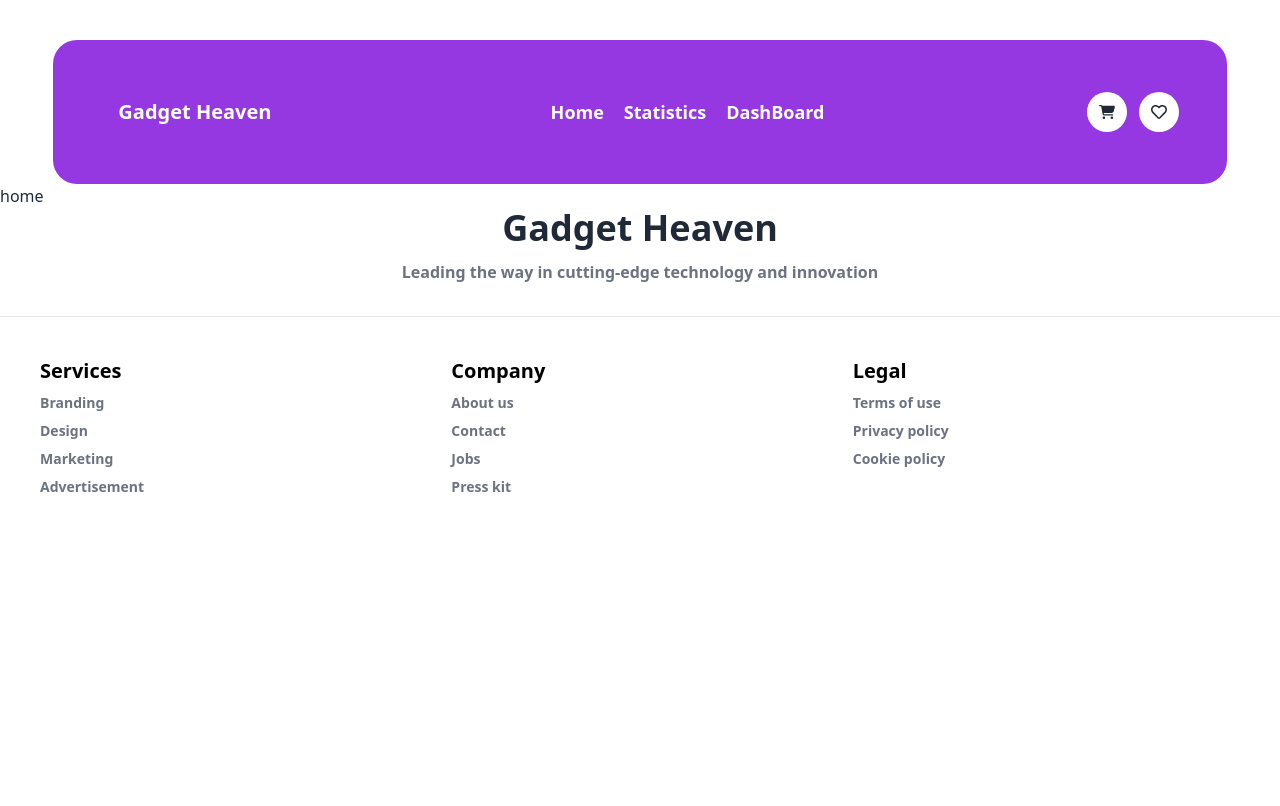
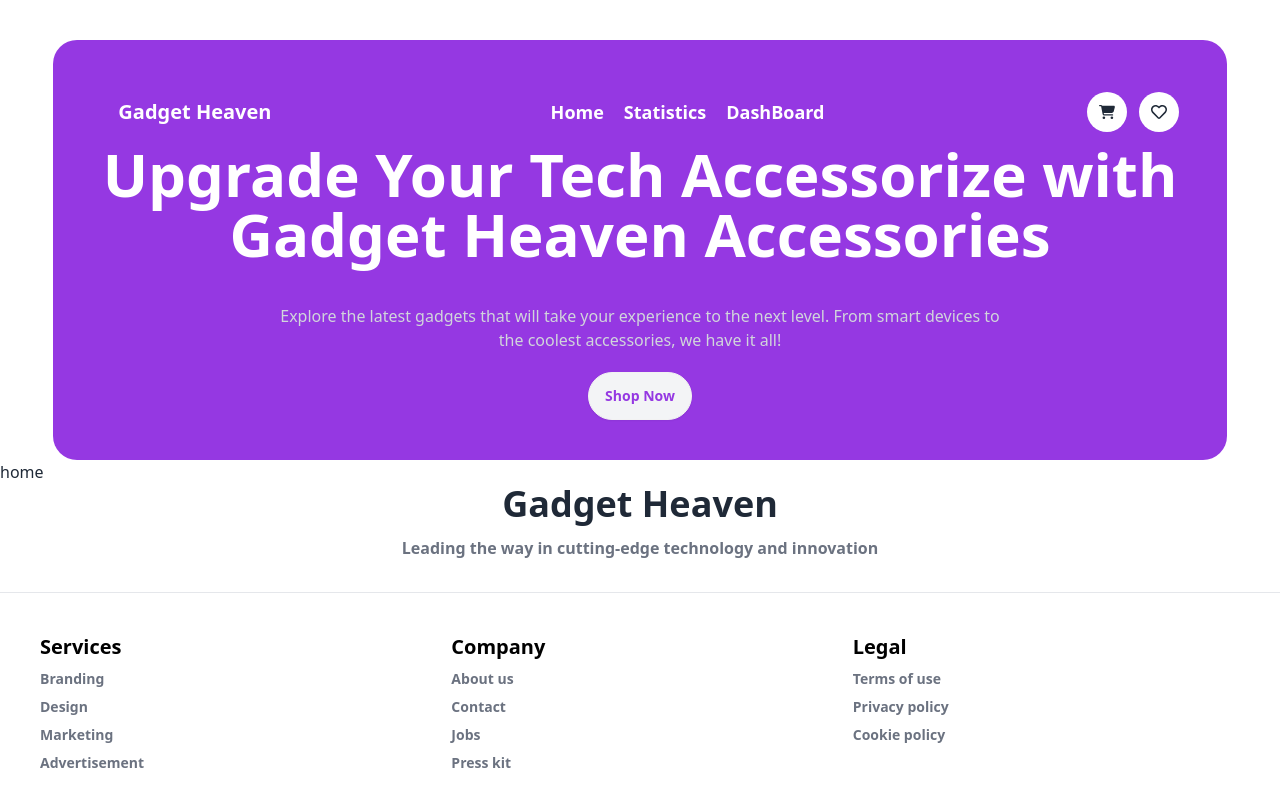
Before and after one commit to programming-hero-web-course-4/b10a8-gadget-heaven-foisal-ahmed07, a React (Vite) app: page / in a window 1280 px wide. Shown: the top 806 px of the page. Built offline with nearby package versions, Linux system fonts and the light colour scheme.

Commit message:
banner section aading

```diff
--- /dev/null
+++ b/src/Components/Banner/Banner.jsx
@@ -0,0 +1,26 @@
+import React from "react";
+
+const Banner = () => {
+  return (
+    <div>
+      <div className="space-y-5">
+        <h2 className="text-white text-6xl font-bold text-center">
+          Upgrade Your Tech Accessorize with <br /> Gadget Heaven Accessories
+        </h2>
+        <p className="text-gray-300 text-center pt-5">
+          Explore the latest gadgets that will take your experience to the next
+          level. From smart devices to <br /> the coolest accessories, we have
+          it all!
+        </p>
+        <div className="flex justify-center">
+          <button className="btn rounded-full bg-gray-100 text-[#9538E2] font-bold ">
+            {" "}
+            Shop Now
+          </button>
+        </div>
+      </div>
+    </div>
+  );
+};
+
+export default Banner;
--- a/src/Components/Navbar/Navbar.jsx
+++ b/src/Components/Navbar/Navbar.jsx
@@ -2,7 +2,8 @@ import React from "react";
 import { NavLink } from "react-router-dom";
 import { FaCartShopping } from "react-icons/fa6";
 import { FaRegHeart } from "react-icons/fa";
-import { FaBars } from "react-icons/fa6";
+import Banner from "../Banner/Banner";
+
 
 const Navbar = () => {
   return (
@@ -10,7 +11,7 @@ const Navbar = () => {
       <div className="navbar flex justify-between items-center">
         <div className="">
           <div className="dropdown">
-            <div tabIndex={0} role="button" className="btn btn-ghost lg:hidden">
+            <div tabIndex={0} role="button" className="btn btn-ghost lg:hidden text-white">
               <svg
                 xmlns="http://www.w3.org/2000/svg"
                 className="h-5 w-5"
@@ -56,6 +57,7 @@ const Navbar = () => {
           </button>
         </div>
       </div>
+      <Banner></Banner>
     </div>
   );
 };
```
Also changed, not shown: src/main.jsx (+4 -8 lines).
